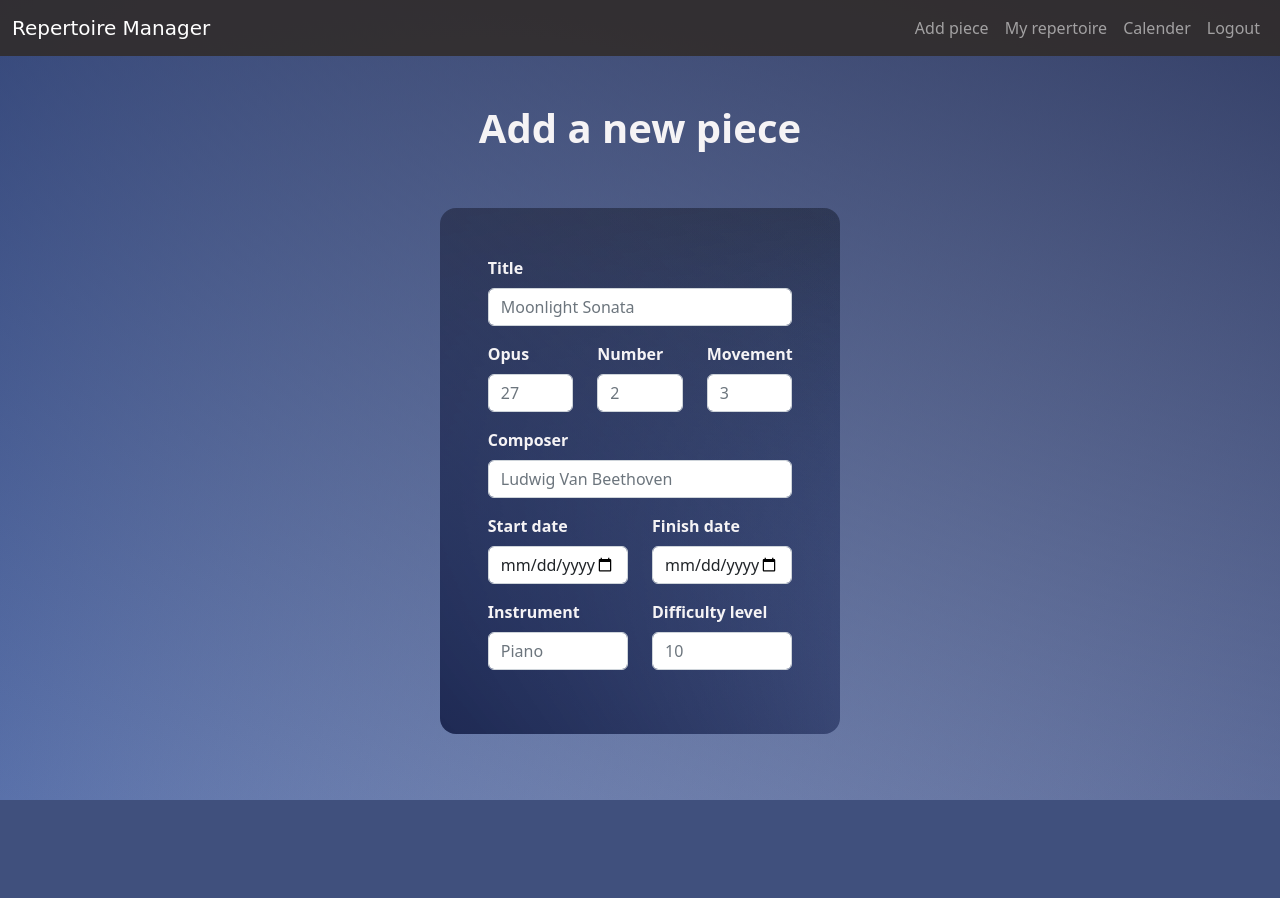
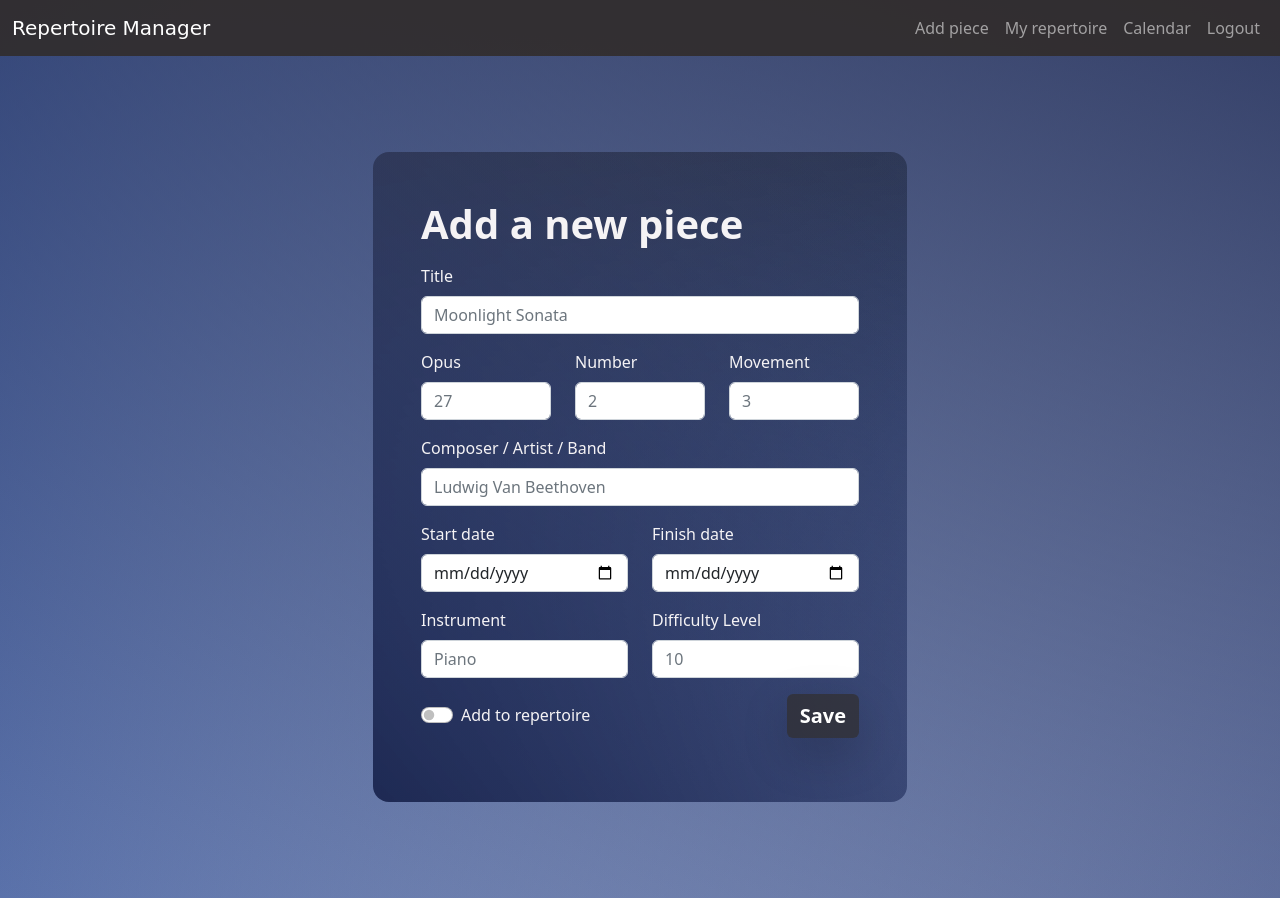
Before and after one commit to paulohenrique-gh/repertoire-manager, a Flask app: page /add_piece in a window 1280 px wide. Before the commit the page ends 800 px from the top, so only its background shows below. Run offline with Flask 3, Linux system fonts and the light colour scheme; the visitor is signed in with stand-in values (Sample User, id 1); some web fonts are replaced.

Commit message:
form for adding pieces and respective route

```diff
--- a/app.py
+++ b/app.py
@@ -1,3 +1,4 @@
+from datetime import datetime
 import re
 
 import mysql.connector
@@ -5,6 +6,7 @@ from flask import Flask, flash, render_template, request, session, redirect
 from werkzeug.security import check_password_hash, generate_password_hash
 
 from error_messages import *
+from helpers import *
 from flask_session import Session
 
 app = Flask(__name__)
@@ -143,6 +145,70 @@ def logout():
     return redirect("/login")
 
 
-@app.route("/add_piece")
+@app.route("/add_piece", methods=["GET", "POST"])
 def add_piece():
+
+    if request.method == "POST":
+
+        # Title validation and debugging
+        title = request.form.get("title")
+        if not title:
+            flash("Make sure the required fields are not left empty.")
+            return redirect("/add_piece")
+        print("Title: ", title, ", type: ", type(title))
+
+        # Opus validation and debugging
+        opus = request.form.get("opus")
+        if opus.isdigit():
+            opus = int(opus)
+        else:
+            opus = 0
+        print("Opus: ", opus, ", type: ", type(opus))
+
+        # Number in opus validation and debugging
+        number_in_opus = request.form.get("number_in_opus")
+        if number_in_opus.isdigit():
+            number_in_opus = int(number_in_opus)
+        else:
+            number_in_opus = 0
+        print("Number: ", number_in_opus, ", type: ", type(number_in_opus))
+
+        # Movement validation and debugging
+        movement = request.form.get("movement")
+        if movement.isdigit():
+            movement = int(movement)
+        else:
+            movement = 0
+        print("Movement: ", movement, ", type: ", type(movement))
+
+        # Composer validation
+        composer = request.form.get("composer")
+        if not composer:
+            flash("Make sure the required fields are not left empty.")
+        print("Composer: ", composer, ", type: ", type(composer))
+
+        # Start date parsing and debugging
+        start_date = datetime.strptime(request.form.get("start_date"), "%Y-%m-%d").date()
+        print("Start date: ", start_date, ", type: ", type(start_date))
+
+        # TODO Finish date parsing and debugging
+        finish_date = request.form.get("finish_date")
+        print("Finish date: ", finish_date, ", type: ", type(finish_date))
+
+        instrument = request.form.get("instrument")
+        print("Instrument: ", instrument, ", type: ", type(instrument))
+
+        difficulty_level = request.form.get("difficulty_level")
+        print("Difficulty level: ", difficulty_level, ", type: ", type(difficulty_level))
+
+        add_to_repertoire = request.form.get("add_to_repertoire")
+        if add_to_repertoire:
+            add_to_repertoire = True
+        else:
+            add_to_repertoire = False
+        print("Add to repertoire: ", add_to_repertoire, ", type: ", type(add_to_repertoire))
+
+
+        return render_template("add_piece.html")
+
     return render_template("add_piece.html")
--- a/static/styles.css
+++ b/static/styles.css
@@ -47,3 +47,11 @@ body {
 .form-labels {
    color: #f5f3f5;
 }
+
+.center-div {
+   position: absolute;
+   top: 50%;
+   left: 50%;
+   transform: translate(-50%, -50%);
+   text-align: center;
+}
--- a/templates/add_piece.html
+++ b/templates/add_piece.html
@@ -5,43 +5,44 @@
 {% endblock %}
 
 {% block main %}
-    <h1 class="pb-5 fw-bolder">Add a new piece</h1>
+
     <div class="container">
         <div class="row justify-content-center">
             <div class="col-lg-6 col-md-8 col-sm-10">
-                <form action="/add_piece" method="post" class="border py-5 m-auto w-75 text-center border-0 rounded-4" id="reg-form">
+                <form action="/add_piece" method="post" class="border py-5 px-sm-0 m-auto w-auto text-center border-0 rounded-4" id="reg-form">
+                    <h1 class="mb-3 d-block px-5 fw-bolder text-start">Add a new piece</h1>
                     <div class="mb-3 d-block text-start px-5">
-                        <label for="title" class="form-label fw-bold form-labels">Title</label>
-                        <input type="text" name="title" class="form-control" placeholder="Moonlight Sonata">
+                        <label for="title" class="form-label form-labels">Title</label>
+                        <input type="text" name="title" class="form-control" placeholder="Moonlight Sonata" required>
                     </div>
                     <div class="mb-3 d-block text-start px-5">
-                        <div class="row justify-content-between">
+                        <div class="row justify-content-between ">
                             <div class="col-4">
-                                <label for="title" class="form-label fw-bold form-labels">Opus</label>
+                                <label for="title" class="form-label form-labels">Opus</label>
                                 <input type="number" name="opus" class="form-control" placeholder="27">
                             </div>
                             <div class="col-4">
-                                <label for="title" class="form-label fw-bold form-labels">Number</label>
+                                <label for="title" class="form-label form-labels">Number</label>
                                 <input type="number" name="number_in_opus" class="form-control" placeholder="2">
                             </div>
                             <div class="col-4">
-                                <label for="title" class="form-label fw-bold form-labels">Movement</label>
+                                <label for="title" class="form-label form-labels">Movement</label>
                                 <input type="number" name="movement" class="form-control" placeholder="3">
                             </div>
                         </div>
                     </div>
                     <div class="mb-3 d-block text-start px-5">
-                        <label for="title" class="form-label fw-bold form-labels">Composer</label>
-                        <input type="text" name="composer" class="form-control" placeholder="Ludwig Van Beethoven">
+                        <label for="title" class="form-label form-labels">Composer / Artist / Band</label>
+                        <input type="text" name="composer" class="form-control" placeholder="Ludwig Van Beethoven" required>
                     </div>
                     <div class="mb-3 d-block text-start px-5">
                         <div class="row justify-content-between">
                             <div class="col-6">
-                                <label for="title" class="form-label fw-bold form-labels">Start date</label>
+                                <label for="title" class="form-label form-labels">Start date</label>
                                 <input type="date" name="start_date" class="form-control">
                             </div>
                             <div class="col-6">
-                                <label for="title" class="form-label fw-bold form-labels">Finish date</label>
+                                <label for="title" class="form-label form-labels">Finish date</label>
                                 <input type="date" name="finish_date" class="form-control">
                             </div>
                         </div>
@@ -49,15 +50,27 @@
                     <div class="mb-3 d-block text-start px-5">
                         <div class="row justify-content-between">
                             <div class="col-6">
-                                <label for="title" class="form-label fw-bold form-labels">Instrument</label>
+                                <label for="title" class="form-label form-labels">Instrument</label>
                                 <input type="text" name="instrument" class="form-control" placeholder="Piano">
                             </div>
                             <div class="col-6">
-                                <label for="title" class="form-label fw-bold form-labels">Difficulty level</label>
+                                <label for="title" class="form-label form-labels">Difficulty Level</label>
                                 <input type="number" name="difficulty_level" class="form-control" placeholder="10">
                             </div>
                         </div>
                     </div>
+                    <div class="mb-3 d-block px-5">
+                        <div class="row d-flex justify-content-between align-items-center text-start m-auto">
+                            <div class="form-check form-switch col-9 w-auto">
+                                <input type="checkbox" name="add_to_repertoire" class="form-check-input">
+                                <label for="add_to_repertoire" class="form-check-label w-auto">Add to repertoire</label>
+                            </div>
+                            <div class="col-3 p-0 text-end">
+                                <button class="btn btn-primary fs-5 shadow-lg m-0 fw-bold">Save</button>
+                            </div>
+                        </div>
+                    </div>
+
                 </form>
 
             </div>
--- a/templates/layout.html
+++ b/templates/layout.html
@@ -28,7 +28,7 @@
                   <a class="nav-link" href="#">My repertoire</a>
                 </li>
                 <li class="nav-item">
-                  <a class="nav-link" href="#">Calender</a>
+                  <a class="nav-link" href="#">Calendar</a>
                 </li>
                 <li class="nav-item">
                   <a class="nav-link" href="/logout">Logout</a>
@@ -49,16 +49,17 @@
         </div>
       </nav>
 
+
+
+      <main class="container text-center py-5 my-5">
         {% if get_flashed_messages() %}
           <div class="row justify-content-center">
-          <div class="col-4 text-center alert alert-primary mt-5 alert-dismissible fade show fw-bold" role="alert">
+            <div class="col-4 text-center alert alert-primary alert-dismissible fade show fw-bold" role="alert">
               {{ get_flashed_messages() | join(" ")}}
               <button type="button" class="btn-close" data-bs-dismiss="alert" aria-label="Close"></button>
             </div>
           </div>
         {% endif %}
-
-      <main class="container text-center py-5">
           {% block main %}{% endblock %}
       </main>
 
```
Also changed, not shown: helpers.py (added), 3 other files. Lines whose indentation alone changed are shown as unchanged.
